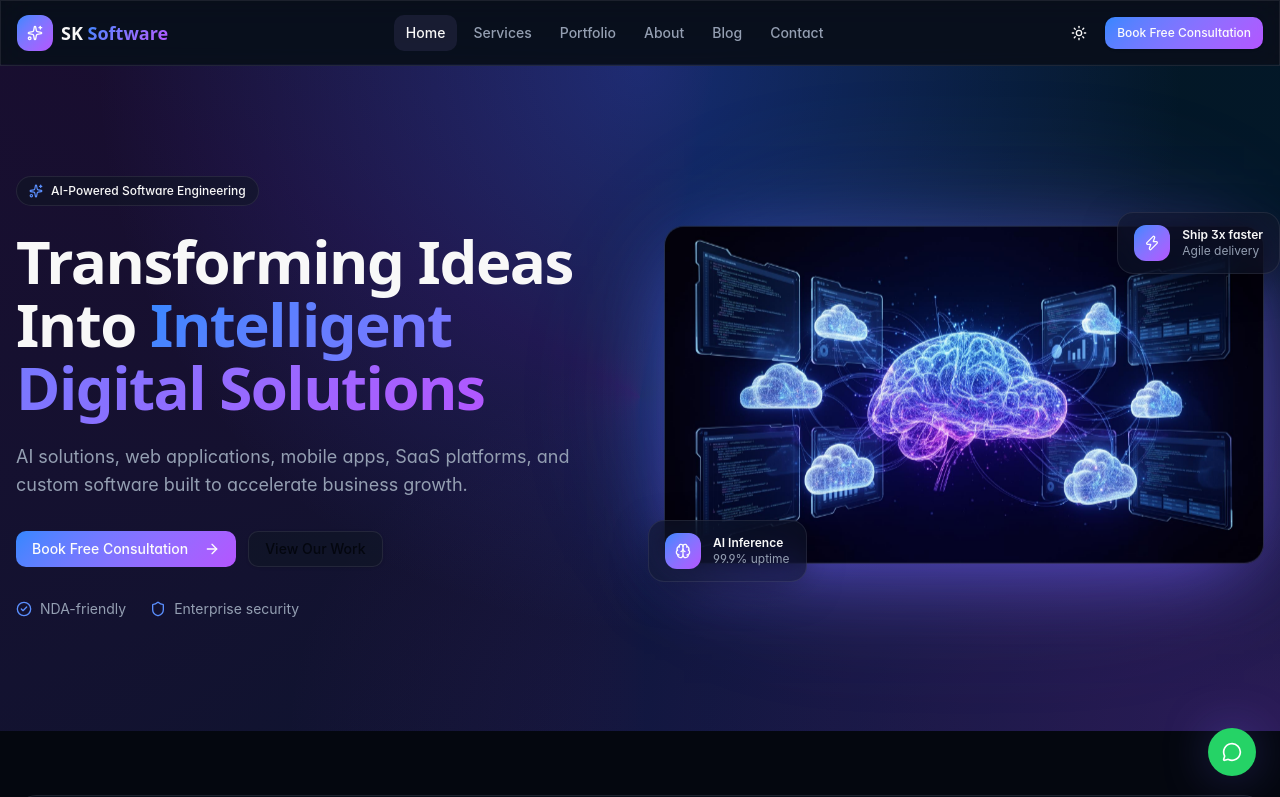
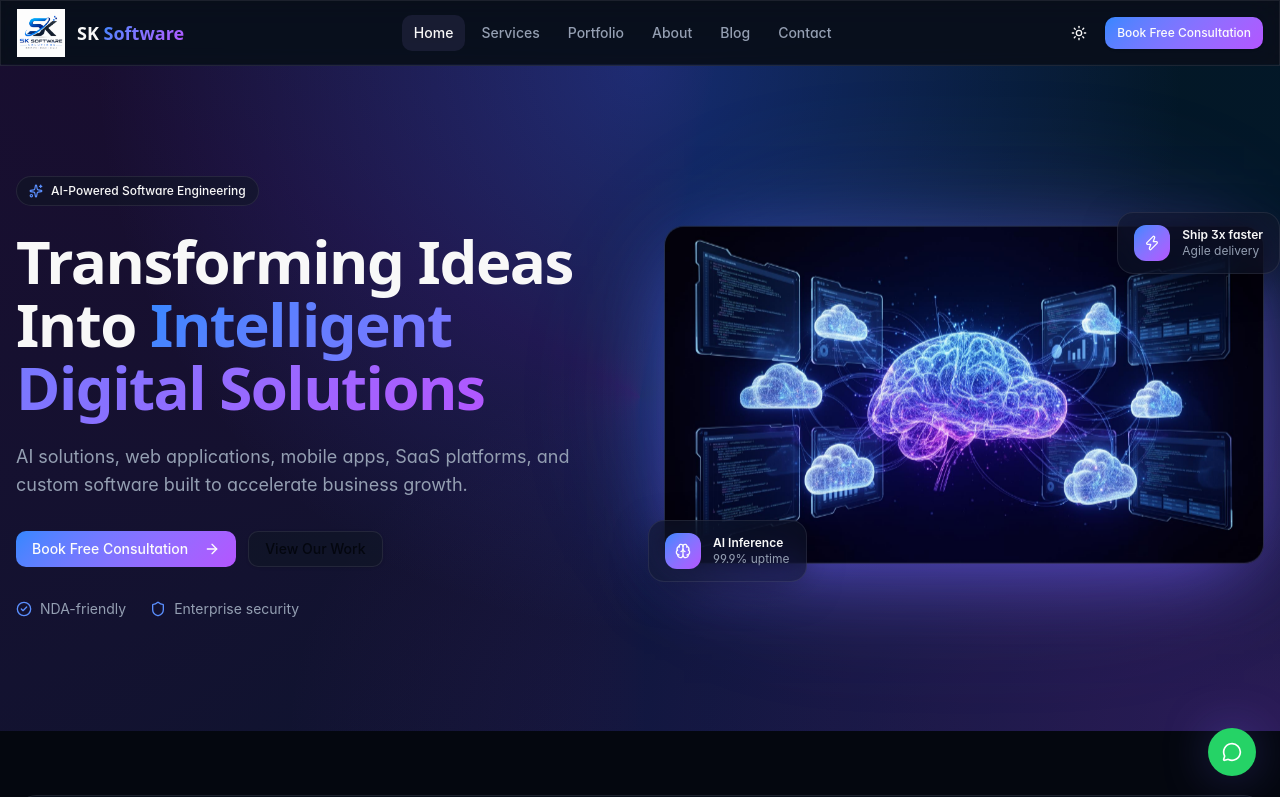
Before and after one commit to Saksham1114/sksoftwaresolutions, a React (Vite) app: page / in a window 1280 px wide. Shown: the top 797 px of the page. Built offline with nearby package versions, Linux system fonts and the light colour scheme.

Commit message:
Replace navbar icon with company logo

```diff
--- a/src/components/site/Navbar.tsx
+++ b/src/components/site/Navbar.tsx
@@ -1,8 +1,9 @@
 import { Link, NavLink } from "react-router-dom";
-import { Menu, Moon, Sun, X, Sparkles } from "lucide-react";
+import { Menu, Moon, Sun, X} from "lucide-react";
 import { useState } from "react";
 import { useTheme } from "@/hooks/use-theme";
 import { Button } from "@/components/ui/button";
+import logo from "@/assets/sk-logo.png";
 
 const nav = [
   { to: "/", label: "Home" },
@@ -21,12 +22,17 @@ export function Navbar() {
     <header className="fixed top-0 inset-x-0 z-50">
       <div className="glass border-b border-border/50">
         <div className="container mx-auto max-w-7xl flex h-16 items-center justify-between px-4">
-          <Link to="/" className="flex items-center gap-2 font-display font-bold text-lg">
-            <span className="grid place-items-center h-9 w-9 rounded-lg bg-gradient-brand shadow-glow">
-              <Sparkles className="h-4 w-4 text-brand-foreground" />
-            </span>
-            <span>SK <span className="text-gradient-brand">Software</span></span>
-          </Link>
+          <Link to="/" className="flex items-center gap-3">
+  <img
+    src={logo}
+    alt="SK Software Solutions"
+    className="h-12 w-auto"
+  />
+
+  <span className="font-display font-bold text-lg">
+    SK <span className="text-gradient-brand">Software</span>
+  </span>
+</Link>
 
           <nav className="hidden md:flex items-center gap-1">
   {nav.map((n) => (
```
Also changed, not shown: src/assets/sk-logo.png (added).
